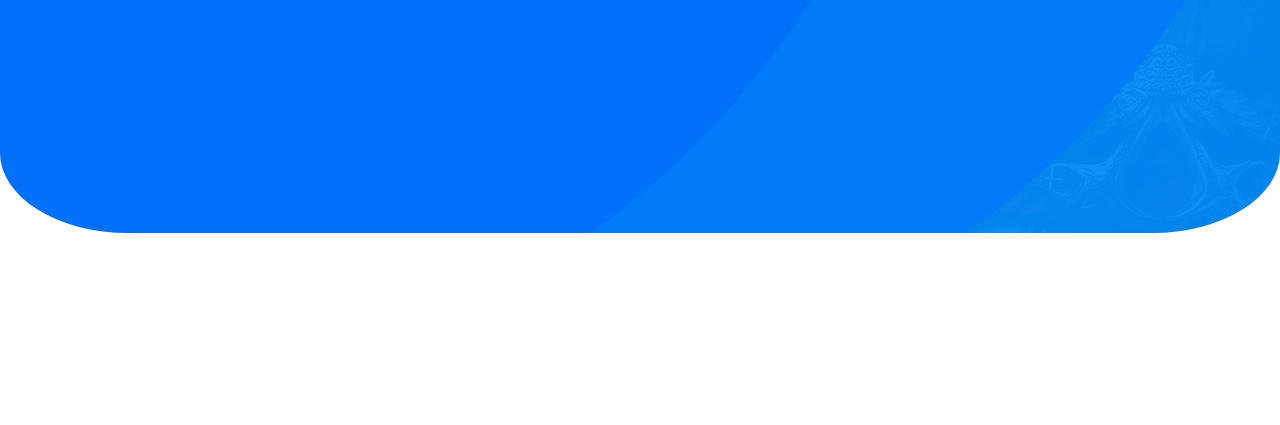
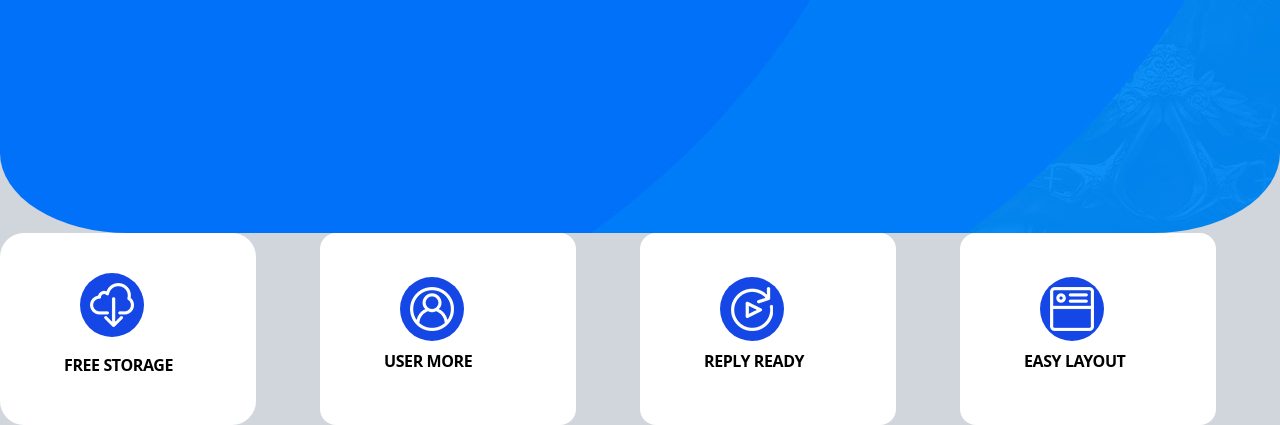
Before and after one commit to kennedy193/LUX-GAME-WEBSITE-CLONE, a website built with Vite: page index.html in a window 1280 px wide. Shown: the part 567-992 px from the top of the page. Before the commit the page ends 800 px from the top, so only its background shows below. Built offline with nearby package versions, Linux system fonts and the light colour scheme.

Commit message:
current home page with the cards

```diff
--- a/index.html
+++ b/index.html
@@ -6,7 +6,7 @@
     <title>LUX GAME CLONE</title>
      <script src="https://cdn.jsdelivr.net/npm/@tailwindcss/browser@4"></script>
 </head>
-<body  class="bg-white">
+<body class="bg-gray-300">
 
     <!--navbar-->
             <header class=" h-screen w-full bg-[url('/img/banner-bg.jpeg')] rounded-b-[10%] ">
@@ -36,7 +36,7 @@
         <div class="flex items-center justify-between px-16 py-10 gap-8">
             <div class="flex-1">
                 <h6 class="text-white text-2xl uppercase py-4 font-semi-bold">welcome to lugx</h6>
-                <h2 class="text-white  text-4xl uppercase py-4 font-bold ">best best gaming site ever <span>
+                <h2 class="text-white  text-4xl uppercase py-4 font-bold ">best best gaming site <span class="text-white  text-4xl uppercase py-4 font-bold ">ever</span>
                     <img  class="mt-3 px-16" src="/img/caption-dec.png" alt="caption img">
                 </span></h2>
                    <p class="text-white py-4">LUGX Gaming is free Boostrap 5 HTML CSS template for your gaming website. <br>
@@ -47,7 +47,7 @@
  <form type="search" name="">
      <input type="text"placeholder="Type something" class="bg-white rounded-full px-5 py-3 w-72 ">
      </form>
-        <button class="inline-block rounded-full shaddow-lg bg-red-500 text-white uppercase tracking-wider px-6 py-3 font-bold"
+        <button class="inline-block rounded-full shaddow-lg bg-red-400 text-white uppercase tracking-wider px-6 py-3 font-bold"
         role="button" >search now</button>
         </div>
             </div>
@@ -67,9 +67,35 @@
         </div>
     </header>
             <!--features-->
-            <section>
+            <div class=" flex justify-between">
+                <div class=" bg-white w-64 h-48  rounded-3xl flex flex-col justify-center shadow-red-50 ">
+                    <div class=" bg-blue-700 rounded-full p-2 w-16 h-16 flex items-center justify-center  ml-20  ">
+           <img  src="/img/featured-01.png" alt="free storage">
+                    </div>
+                      <h4 class="inline-block text-black uppercase -tracking-wide font-bold mt-2 ml-16 py-2"> free storage</h4>
+                </div>
 
-            </section>
+               <div class=" bg-white w-64 h-48  rounded-2xl flex flex-col justify-center shadow-red-50">
+                    <div class=" bg-blue-700 rounded-full p-2 w-16 h-16 flex items-center justify-center  ml-20 " ">
+               <img src="/img/featured-02.png" alt="user more">
+                    </div>
+                   <h4 class="inline-block text-black uppercase -tracking-wide font-bold py-2 ml-16"> user more</h4>
+                </div>
+
+                <div class=" bg-white w-64 h-48  rounded-2xl flex flex-col justify-center shadow-red-50">
+                    <div class=" bg-blue-700 rounded-full p-2 w-16 h-16 flex items-center justify-center  ml-20 ">
+               <img src="/img/featured-03.png" alt="reply ready">
+                    </div>
+                  <h4 class="inline-block text-black uppercase -tracking-wide font-bold py-2 ml-16"> reply ready</h4>
+                </div>
+
+                <div class=" bg-white w-64 h-48  rounded-2xl flex flex-col justify-center shadow-red-50">
+                    <div class=" bg-blue-700 rounded-full p-2 w-16 h-16 flex items-center justify-center  ml-20 ">
+                   <img src="/img/featured-04.png" alt=" easy layout">
+                </div>
+                <h4 class="inline-block text-black uppercase -tracking-wide font-bold py-2 ml-16"> easy layout</h4>
+            </div>
+
     <footer>
 <!-- <footer class=" overflow-hidden mt-16">
     <img class="rounded-tl-3xl tr-3xl h-6" src="/img/footer-bg.jpeg">
```
